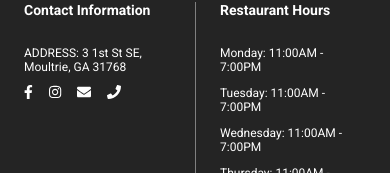
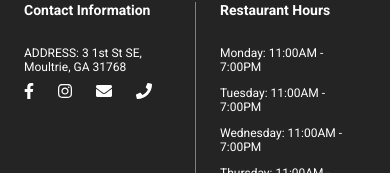
Before and after one commit to CristianMorenoHurtado/canela, a React (Create React App) app: page /contact in a window 390 px wide. Shown: the part 1274-1447 px from the top of the page. Built offline with nearby package versions, Linux system fonts and the light colour scheme.

Commit message:
revised footer icon font mobile

```diff
--- a/src/index.css
+++ b/src/index.css
@@ -640,6 +640,7 @@ footer{
 
 .footer__icon{
   font-size: 20px;
+  margin-right: 8px;
   transition: all 350ms ease;
 }
 
@@ -796,6 +797,6 @@ footer{
   }
 
   .footer__icon{
-    font-size: 14px;
+    font-size: 16px;
   }
 }
```
